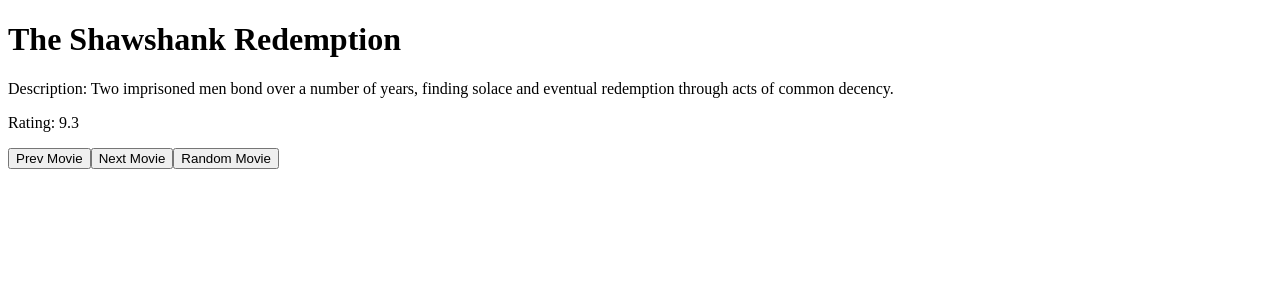
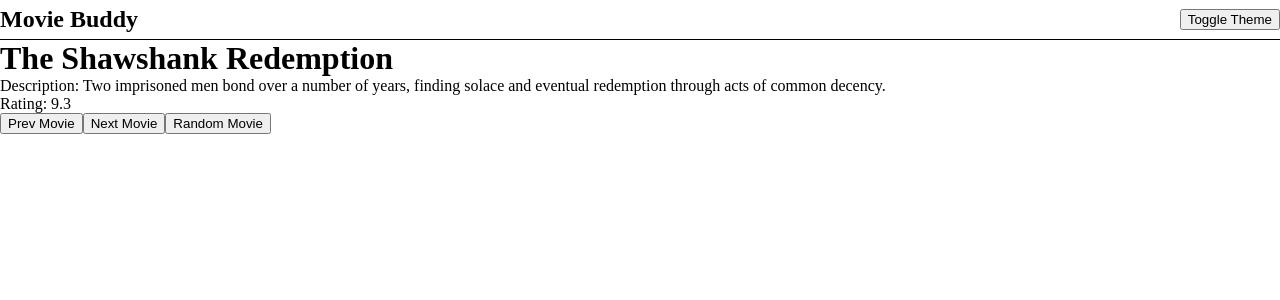
Before and after one commit to JordanDJensen/V-School, a React (Vite) app in the folder Level3/projects/movie-buddy/: page / in a window 1280 px wide. Shown: the top 300 px of the page. Built offline with nearby package versions, Linux system fonts and the light colour scheme.

Commit message:
Added a toggle button to change to dark or light mode

```diff
--- a/Level3/projects/movie-buddy/src/App.jsx
+++ b/Level3/projects/movie-buddy/src/App.jsx
@@ -2,12 +2,20 @@
 
 import './App.css'
 import RandomMovie from './components/RandomMovie'
+import Nav from './components/Nav';
 
 function App() {
   const [count, setCount] = useState(0)
+  const [theme, setTheme] = useState('light');
+
+
+  function toggleTheme(){
+    setTheme(prevTheme => prevTheme === 'light' ? 'dark' : 'light')
+  }
 
  return(
-  <div>
+  <div className={`${theme} main`}>
+    <Nav toggleTheme={toggleTheme}/>
     <RandomMovie />
   </div>
  )
--- /dev/null
+++ b/Level3/projects/movie-buddy/src/components/Nav.jsx
@@ -0,0 +1,10 @@
+export default function Nav(props){
+
+    const {toggleTheme} = props
+    return (
+        <nav className="nav">
+            <h1>Movie Buddy</h1>
+            <button onClick={toggleTheme}>Toggle Theme</button>
+        </nav>
+    )
+}
--- a/Level3/projects/movie-buddy/src/index.css
+++ b/Level3/projects/movie-buddy/src/index.css
@@ -0,0 +1,26 @@
+* {
+    margin: 0;
+    box-sizing: border-box;
+}
+
+.light{
+    background-color: white;
+    color: black
+}
+
+.dark{
+    background-color: black;
+    color: white
+}
+
+.main{
+    height: 100vh;
+}
+
+.nav{
+    display: flex;
+    justify-content: space-between;
+    align-items: center;
+    height: 5vh;
+    border-bottom: solid black 1px;
+}
```
